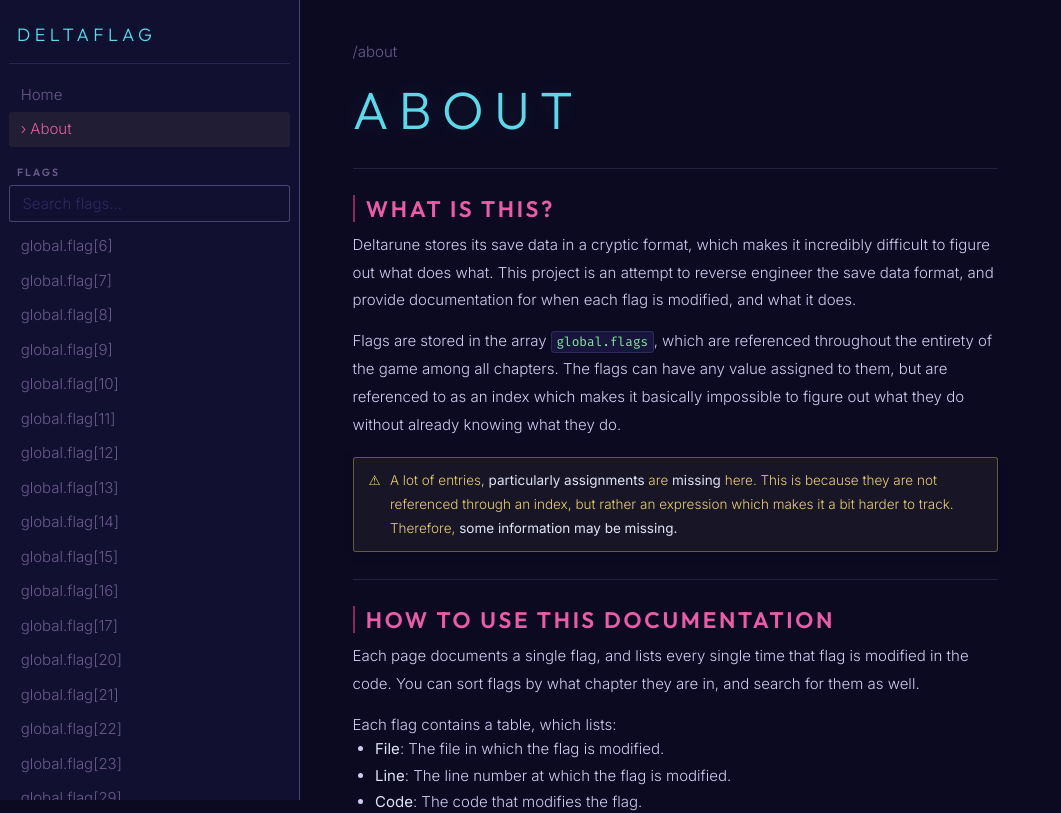
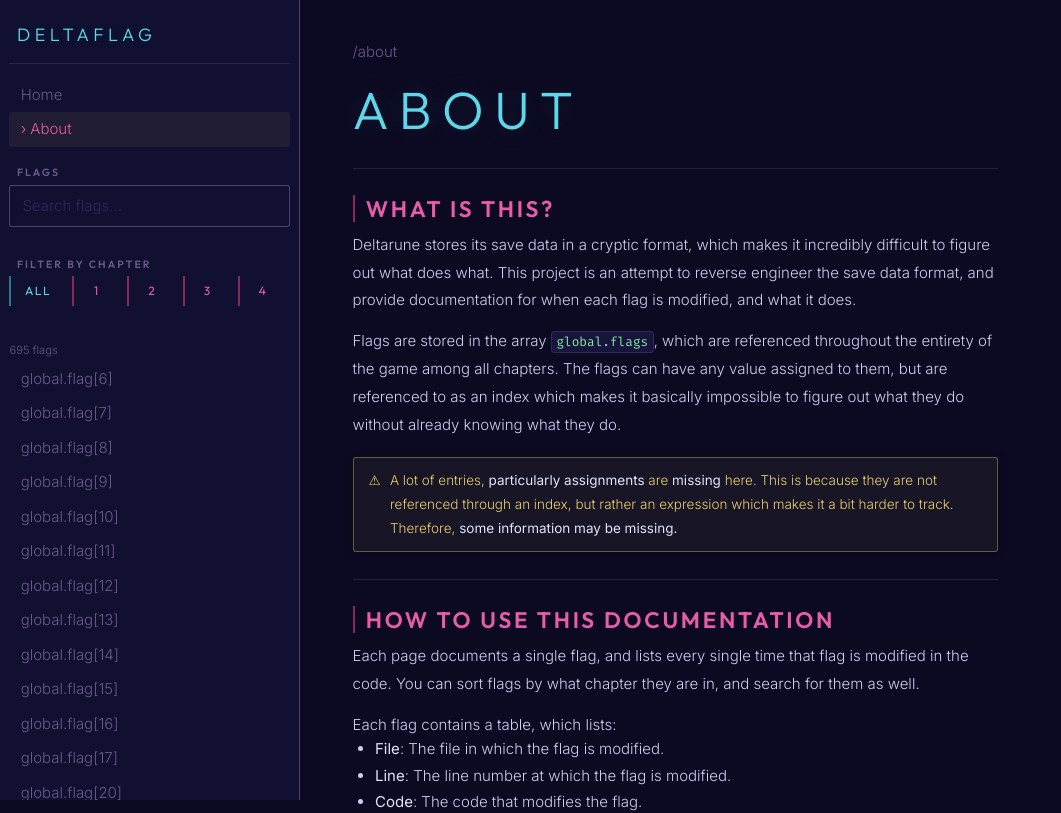
Before and after one commit to ORANGETAN3422/deltaflag, a SvelteKit app: page /about in a window 1280 px wide. Shown: the top 813 px of the page, without its empty margins (0-1061 px from the left). Built offline with nearby package versions, Linux system fonts and the light colour scheme.

Commit message:
added filtering

```diff
--- a/src/routes/+layout.svelte
+++ b/src/routes/+layout.svelte
@@ -3,19 +3,13 @@
 	// @ts-ignore
 	import { base } from '$app/paths';
 	import type { LayoutProps } from './$types';
-	// import { fly } from 'svelte/transition';
 	import './layout.css';
 
 	let { data, children }: LayoutProps = $props();
+
 	let search = $state('');
-
-	// let currentChapter = $state(1);
-	// let animTime = 200;
-	// let filtered = $derived(
-	// 	(data.chapters.find((c) => c.chapter === currentChapter)?.pages ?? []).filter((p) =>
-	// 		p.label.toLowerCase().includes(search.toLowerCase())
-	// 	)
-	// );
+	let chapterFilter = $state<number | null>(null);
+	let filterMode = $state<'firstseen' | 'exclusive'>('firstseen');
 
 	const staticLinks = [
 		{ label: 'Home', href: '/' },
@@ -23,7 +17,15 @@
 	];
 
 	let filteredFlags = $derived(
-		(data.flagPages ?? []).filter((f) => f.key.toLowerCase().includes(search.toLowerCase()))
+		(data.flagPages ?? []).filter((f) => {
+			const matchesSearch = f.key.toLowerCase().includes(search.toLowerCase());
+			if (!matchesSearch) return false;
+			if (chapterFilter === null) return true;
+			if (filterMode === 'firstseen') return f.firstSeenChapter === chapterFilter;
+			if (filterMode === 'exclusive')
+				return f.chapters.length === 1 && f.chapters[0] === chapterFilter;
+			return true;
+		})
 	);
 </script>
 
@@ -48,8 +50,56 @@
 			type="search"
 			placeholder="Search flags..."
 			bind:value={search}
-			class="mb-2 w-full rounded border border-gray-300 px-3 py-2 text-sm"
+			class="mb-3 w-full"
 		/>
+
+		<div class="nav-group-label">Filter by chapter</div>
+
+		<div class="mb-1 flex gap-1">
+			<button
+				class="flex-1 text-xs"
+				class:primary={chapterFilter === null}
+				onclick={() => (chapterFilter = null)}
+			>
+				All
+			</button>
+			{#each [1, 2, 3, 4] as ch}
+				<button
+					class="flex-1 text-xs"
+					class:primary={chapterFilter === ch}
+					onclick={() => (chapterFilter = ch)}
+				>
+					{ch}
+				</button>
+			{/each}
+		</div>
+
+		{#if chapterFilter !== null}
+			<div class="mb-3 flex flex-col gap-1">
+				<button
+					class="w-full text-left text-xs"
+					class:primary={filterMode === 'firstseen'}
+					onclick={() => (filterMode = 'firstseen')}
+					title="Flags that first appear in this chapter"
+				>
+					First seen in ch. {chapterFilter}
+				</button>
+				<button
+					class="w-full text-left text-xs"
+					class:primary={filterMode === 'exclusive'}
+					onclick={() => (filterMode = 'exclusive')}
+					title="Flags that only appear in this chapter"
+				>
+					Only in ch. {chapterFilter}
+				</button>
+			</div>
+		{:else}
+			<div class="mb-3"></div>
+		{/if}
+
+		<br />
+
+		<div class="mb-1 text-xs opacity-40">{filteredFlags.length} flags</div>
 
 		<div class="nav-links">
 			{#each filteredFlags as f}
--- a/src/routes/flags/[slug]/+page.svelte
+++ b/src/routes/flags/[slug]/+page.svelte
@@ -6,11 +6,14 @@
 </script>
 
 <p class="text-muted">/flags/{data.key}</p>
-<p class="text-muted">First seen: Chapter {data.firstSeenChapter}</p>
 
 <h1>{data.key}</h1>
 
 <hr />
+<div class="callout note">
+	<span>✦</span>
+	<span>This flag is first seen in <strong>Chapter {data.firstSeenChapter}</strong></span>
+</div>
 
 <h3>Occurrences in Code</h3>
 
```
